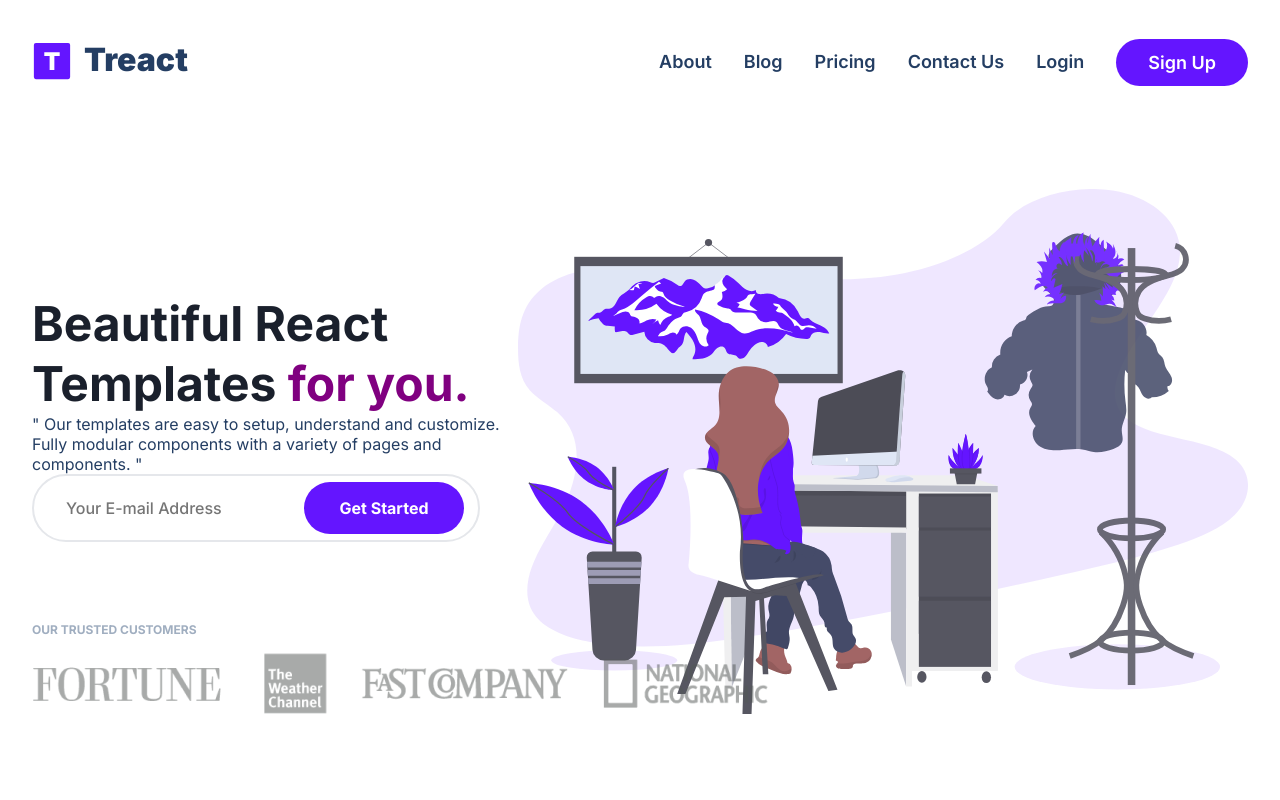
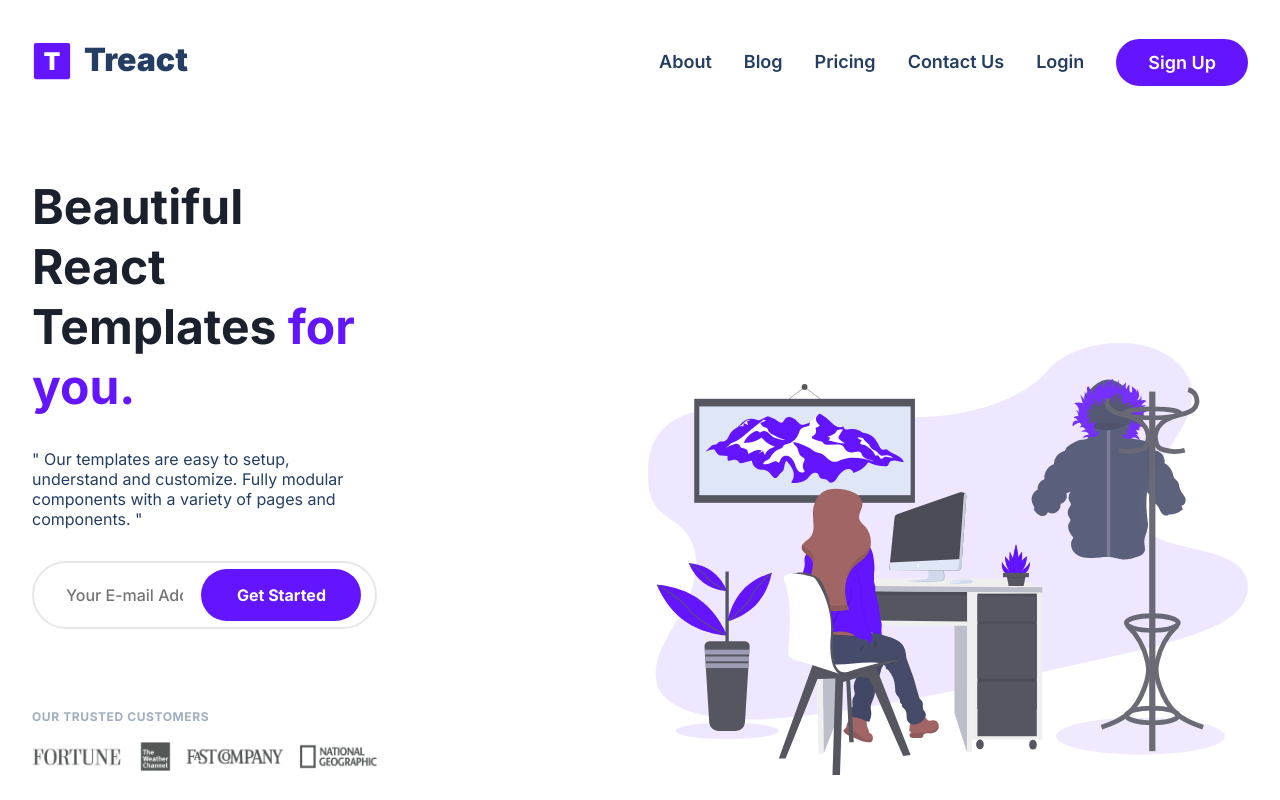
Before and after one commit to Gamer8726Dev/final-project, a plain HTML site: page index.html in a window 1280 px wide. Shown: the top 800 px of the page. Drawn offline with Linux system fonts and the light colour scheme.

Commit message:
fixed bugs

```diff
--- a/index.html
+++ b/index.html
@@ -61,30 +61,27 @@
             </div>
         </div>
         <header>
-            <div class="container">
+            <div class="header__container">
                 <div class="row">
                         <div class="header__description">
                             <h1>
                              Beautiful React Templates
-                            <span style="color: purple;">for you.</span>
+                            <span class="purple">for you.</span>
                             </h1>
                             <p class="header__description--para">
                             " Our templates are easy to setup, understand and customize. Fully modular components with a variety of pages and components. "
                             </p>
                             <div class="header__email">
-                                <input type="text" class="header__email--input" placeholder="Your E-mail Address">
+                                <input type="email" class="header__email--input" placeholder="Your E-mail Address">
                                 <button class="header__email--btn">Get Started</button>
                             </div>
                                 <p class="header__customers--title">OUR TRUSTED CUSTOMERS</p>
-                                <img src="./assets/customers-logo-strip.680ac7c2e8ae28161d2c.png" class="header__customers">
+                                <img src="./assets/customers-logo-strip.680ac7c2e8ae28161d2c.png" class="header__customers" alt="Trusted customer logos">
                         </div>
                         <figure class="header__img--wrapper">
-                            <img src="./assets/design-illustration-2.6da6a00b20c07c4a9b65d1870679e1b8.svg" class="header__img">
-
-                        </figure>
-                </div>
+                            <img src="./assets/design-illustration-2.6da6a00b20c07c4a9b65d1870679e1b8.svg" class="header__img"></figure>
+                    </div>
             </div>
-    </div>
         </header>
     </section>
     <main>
--- a/style.css
+++ b/style.css
@@ -193,14 +193,10 @@ HEADER / ABOUT US ↓
 
 */
 
-div.row {
+.row {
   width: 100%;
   max-width: 1280px;
   margin: 0 auto;
-}
-
-div.header__description {
-  width: 40%;
 }
 
 h1 {
@@ -210,21 +206,22 @@ h1 {
 }
 
 span.purple{
- color: #6415ff
+ color: #6415ff;
 }
 
 div.header__description {
- width: 40%;
+ width: 42%;
 }
 
-p.header__desription--para{
+p.header__description--para{
   margin: 32px 0;
 }
 
-header .row {
+.row {
   display: flex;
   align-items: center;
   justify-content: space-between;
+  gap: 48px;
 }
 
 div.header__email{
@@ -253,6 +250,7 @@ input.header__email--input{
   top: 0;
   bottom: 0;
   left: 0;
+  right: 0;
   z-index: 1;
   transition: border-color 300ms;
   box-sizing: border-box;
@@ -271,7 +269,7 @@ button.header__email--btn{
   color: #fff;
   font-weight: 700;
   font-size: 16px;
-  transition: all 300ms ease;
+  transition: background-color all 300ms ease;
 }
 
 input.header__email--input:focus {
@@ -279,32 +277,35 @@ input.header__email--input:focus {
   border-color:#6415ff;
 }
 
-img.header__customers {
-  margin-top: 16px;
-  padding-right: 128px;
-  opacity: 0.5;
-}
 p.header__customers--title {
   margin-top: 80px;
   color: #a0aec0;
   font-size: 12px;
   font-weight: 700;
-  letter-spacing: 0.6;
+  letter-spacing: 0.6px;
 }
 
 img.header__customers {
-  margin-top: 16px;
-  padding-right: 128px;
-  opacity: 0.5;
+  width: 100%;
+  padding-top: 18px;
 }
 
 figure.header__img--wrapper {
-  width: calc(100% - 40%);
+  display: flex;
+  justify-content: flex-end;
+  width: 100%;
+  padding-top: 250px;
 }
 
 img.header__img {
  width: 100%;
- max-width: 768px;
+ max-width: 600px;
+}
+
+div.header__container {
+  display: flex;
+  justify-content: space-between;
+  align-items: center;
 }
 
 /*
```
